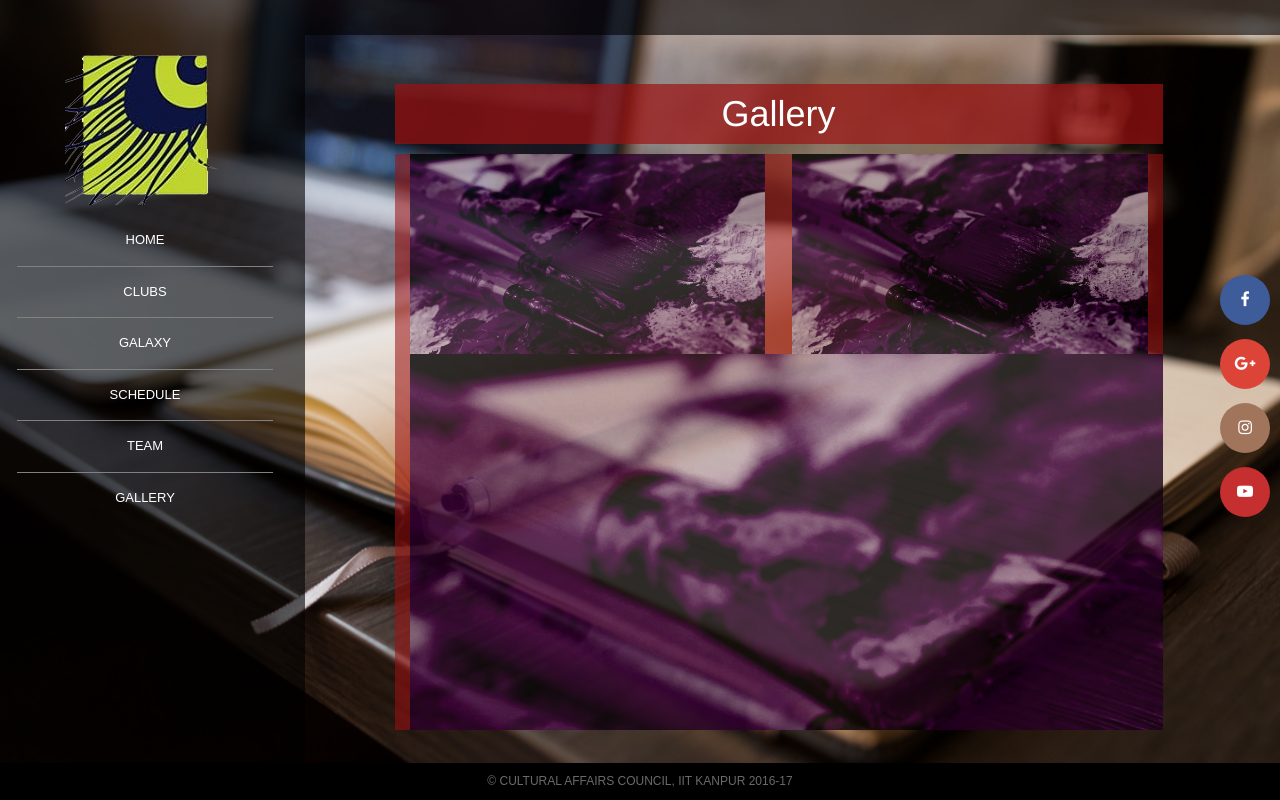
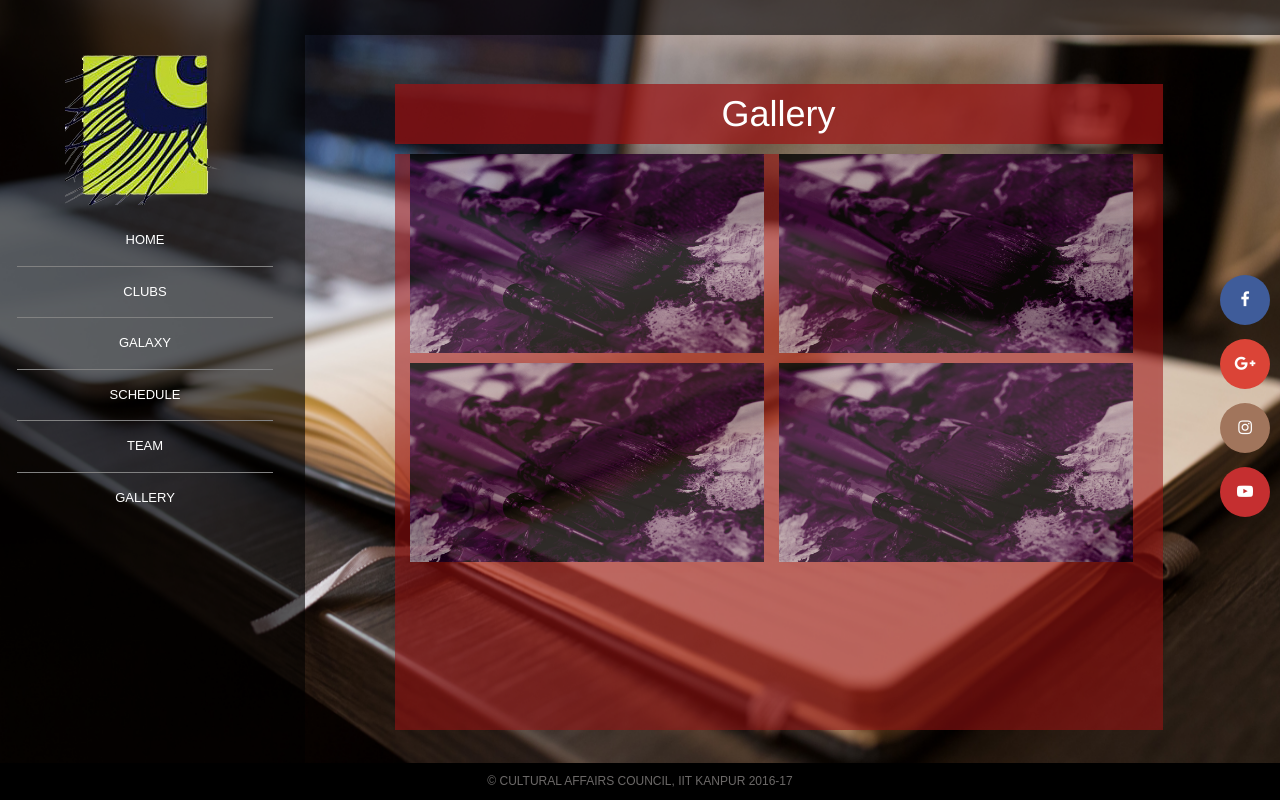
Before and after one commit to shivnshu/CultCouncilIITK, a CodeIgniter app: page /ModCult/index.php/welcome/Gallery in a window 1280 px wide. Run offline with CodeIgniter, Linux system fonts and the light colour scheme.

Commit message:
gallery making

```diff
--- a/application/views/Gallery.php
+++ b/application/views/Gallery.php
@@ -14,28 +14,32 @@
 
   <div class="scrollBar scroll-pane  col-xs-8" id = "scrollbox">
 
-      <ul class="gallery-ul" style="list-style:none;">
+      <ul id="gallery-container" style="list-style:none;">
 
-          <li>
-            <a href="big/image.jpg" class="swipebox" title="My Caption">
-                <img src="<?=base_url()?>/images/8.jpg" alt="image" class="gallery-img left">
-            </a>
-        </li>
-        <li>
-           <a href="big/image.jpg" class="swipebox" title="My Caption">
-              <img src="<?=base_url()?>/images/8.jpg" alt="image" class="gallery-img right">
-          </a>
-          </li>
-          <li>
-            <a href="big/image.jpg" class="swipebox" title="My Caption">
+          <li class="gallery-box">
+            <a href="<?=base_url()?>/images/8.jpg" class="swipebox" title="My Caption">
                 <img src="<?=base_url()?>/images/8.jpg" alt="image">
             </a>
         </li>
-        <li>
-           <a href="big/image.jpg" class="swipebox" title="My Caption">
+
+        <li class="gallery-box">
+           <a href="<?=base_url()?>/images/8.jpg" class="swipebox" title="My Caption">
+              <img src="<?=base_url()?>/images/8.jpg" alt="image">
+          </a>
+          </li>
+
+          <li class="gallery-box">
+            <a href="<?=base_url()?>/images/8.jpg" class="swipebox" title="My Caption">
+                <img src="<?=base_url()?>/images/8.jpg" alt="image">
+            </a>
+        </li>
+
+        <li class="gallery-box">
+           <a href="<?=base_url()?>/images/8.jpg" class="swipebox" title="My Caption">
               <img src="<?=base_url()?>/images/8.jpg" alt="image" >
             </a>
         </li>
+
     </ul>
 
   </div>
--- a/css/mystyles.css
+++ b/css/mystyles.css
@@ -247,4 +247,37 @@ footer {font-family: 'Raleway', sans-serif; font-size: 12px; color: #6C6968; tex
 
 a{
     color: black;
+    text-decoration: none;
 }
+
+#gallery-container{
+    margin: 0;
+    padding: 0;
+}
+
+.gallery-box:nth-child(2n+1) {
+    clear: both;
+    margin-left: 0;
+}
+
+.gallery-box{
+    list-style-type: none;
+    float: left;
+    margin-bottom: 1rem;
+    margin-left: 1%;
+    margin-right: 1%;
+    width: 48%;
+}
+
+.gallery-box a{
+    display: block;
+    width: 100%;
+    height: auto;
+}
+
+.gallery-box a img {
+    display: block;
+    width: 100%;
+    height: auto;
+    vertical-align: bottom;
+}
```
